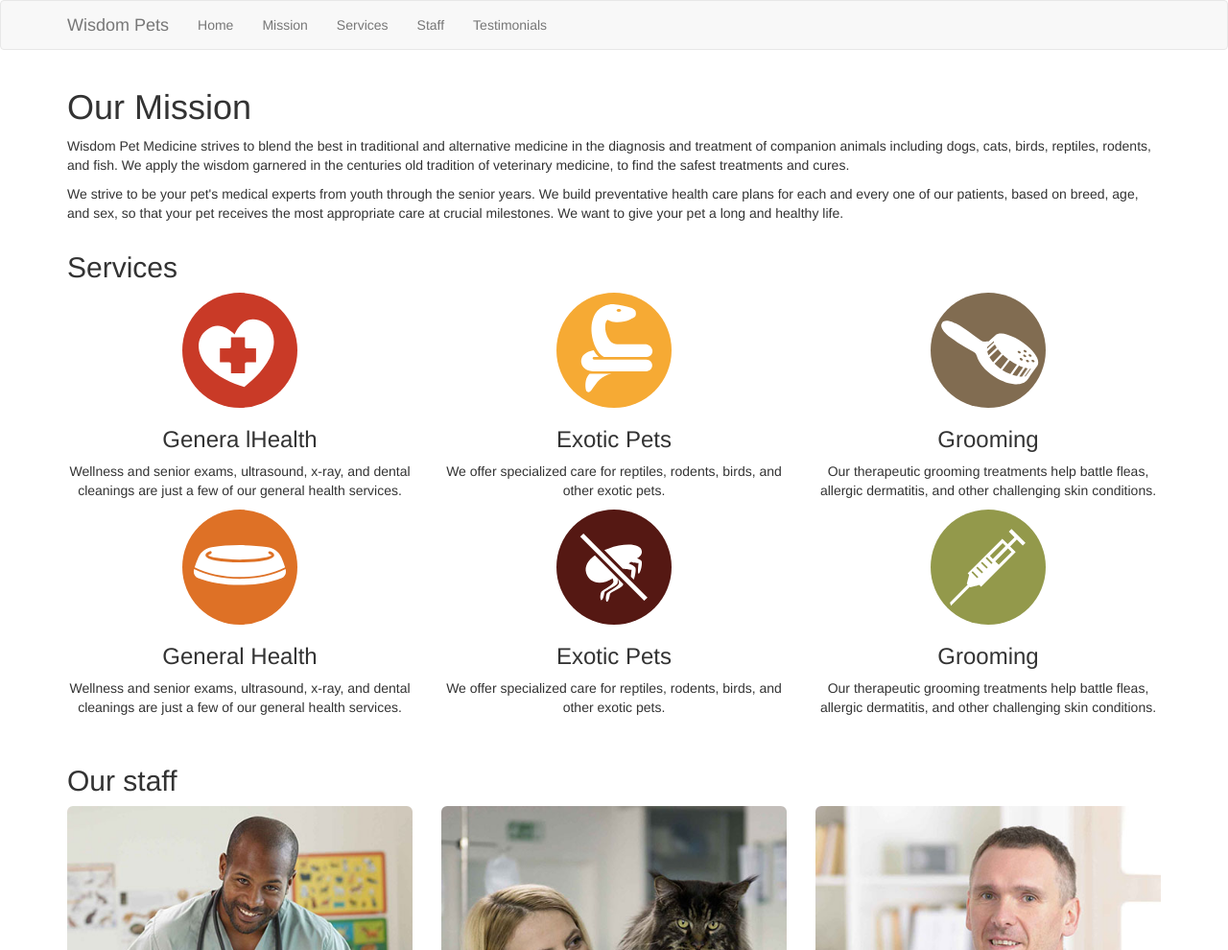
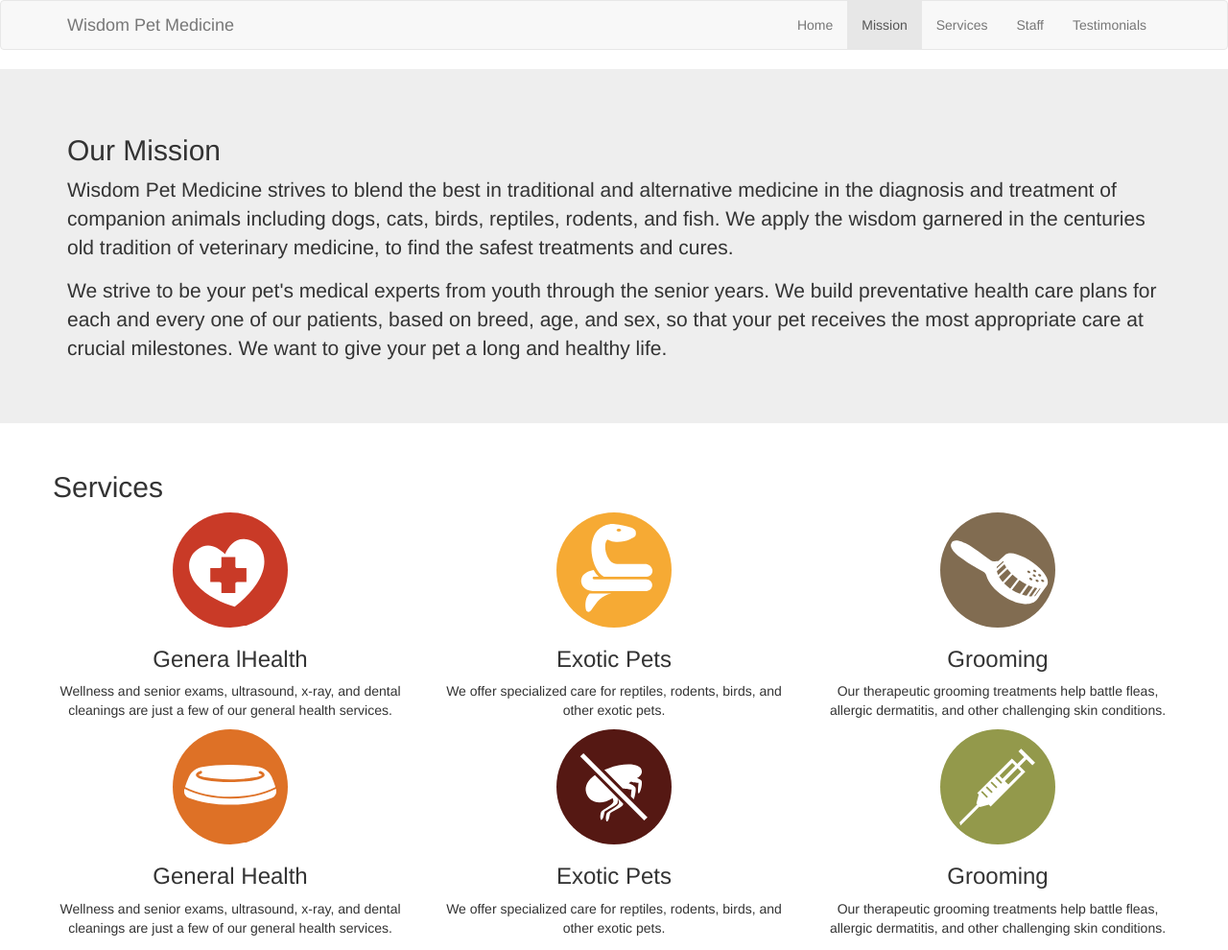
Before and after one commit to Venallanaj/Project-Pets-Medicine, a plain HTML site: page index.html in a window 1280 px wide. Shown: the top 990 px of the page at 96% size. Drawn offline with nearby package versions, Linux system fonts and the light colour scheme.

Commit message:
create class jumbtron

```diff
--- a/index.html
+++ b/index.html
@@ -9,61 +9,49 @@
     <title>Project Pets Medicine</title>
 </head>
 <body>
-
-   <nav class="navbar navbar-default">
+  <nav class="navbar navbar-default" role="navigation">
     <div class="container">
       <div class="navbar-header">
-           <button type="button" class="navbar-toggle collapsed"
-           data-toggle="collapse"
-           data-target="#collapsemenu"
-           aria-expanded="false">
-            <span class="sr-only">Toggle Navigation</span>
+        <button type="button" class="navbar-toggle collapsed" data-toggle="collapse" data-target="#collapse">
+          <span class="sr-only">Toggle navigation</span>
           <span class="icon-bar"></span>
           <span class="icon-bar"></span>
           <span class="icon-bar"></span>
         </button>
-
-         <a href="#" class="navbar-brand">
-           Wisdom  Pets
-         </a>
-
-       </div>
-      <div class="collapse navbar-collapse" id="collapsemenu">
-        <ul class="nav navbar-nav">
-          <li><a href="#">Home</a></li>
-          <li><a href="#">Mission</a></li>
-          <li><a href="#">Services</a></li>
-          <li><a href="#">Staff</a></li>
-          <li><a href="#">Testimonials</a></li>
+        <a class="navbar-brand" href="#featured">Wisdom <span class="subhead">Pet Medicine</span></a>
+      </div><!-- navbar-header -->
+      <div class="collapse navbar-collapse" id="collapse">
+        <ul class="nav navbar-nav navbar-right">
+          <li><a href="#featured">Home</a></li>
+          <li class="active"><a href="#mission">Mission</a></li>
+          <li><a href="#services">Services</a></li>
+          <li><a href="#staff">Staff</a></li>
+          <li><a href="#testimonials">Testimonials</a></li>
         </ul>
-      </div>
-     </div>
+      </div><!-- collapse navbar-collapse -->
+    </div><!-- container -->
   </nav>
 
 
 
-
-
-
-
+      <div class="jumbotron">
         <div class="container">
-    <div class="row">
-      <section class="col-xs-12">
-
-  <h1>Our Mission</h1>
-
-  <p>Wisdom Pet Medicine strives to blend the best in traditional and alternative medicine in the diagnosis and treatment of companion animals including dogs, cats, birds, reptiles, rodents, and fish. We apply the wisdom garnered in the centuries old tradition of veterinary medicine, to find the safest treatments and cures.
-  </p>
-
-  <p>We strive to be your pet's medical experts from youth through the senior years. We build preventative health care plans for each and every one of our patients, based on breed, age, and sex, so that your pet receives the most appropriate care at crucial milestones. We want to give your pet a long and healthy life.
-  </p>
-      </section>
+          <h2>Our Mission</h2>
+          <p>Wisdom Pet Medicine strives to blend the best in traditional and alternative medicine in the
+            diagnosis and treatment of companion animals including dogs, cats, birds, reptiles, rodents,
+             and fish. We apply the wisdom garnered in the centuries old tradition of veterinary medicine,
+             to find the safest treatments and&nbsp;cures.</p>
+          <p>We strive to be your pet's medical experts from youth through the senior years.
+             We build preventative health care plans for each and every one of our patients, based on
+              breed, age, and sex, so that your pet receives the most appropriate care at crucial milestones.
+               We want to give your pet a long and healthy&nbsp;life.</p>
         </div>
       </div>
 
 
 
     <div class="services container">
+      <div class="row">
         <h2>Services</h2>
         <div class="row">
           <section class=" col-xs-offset-3 col-xs-6 col-sm-6 col-md-4 col-sm-offset-0  ">
```
Lines whose indentation alone changed are shown as unchanged.
